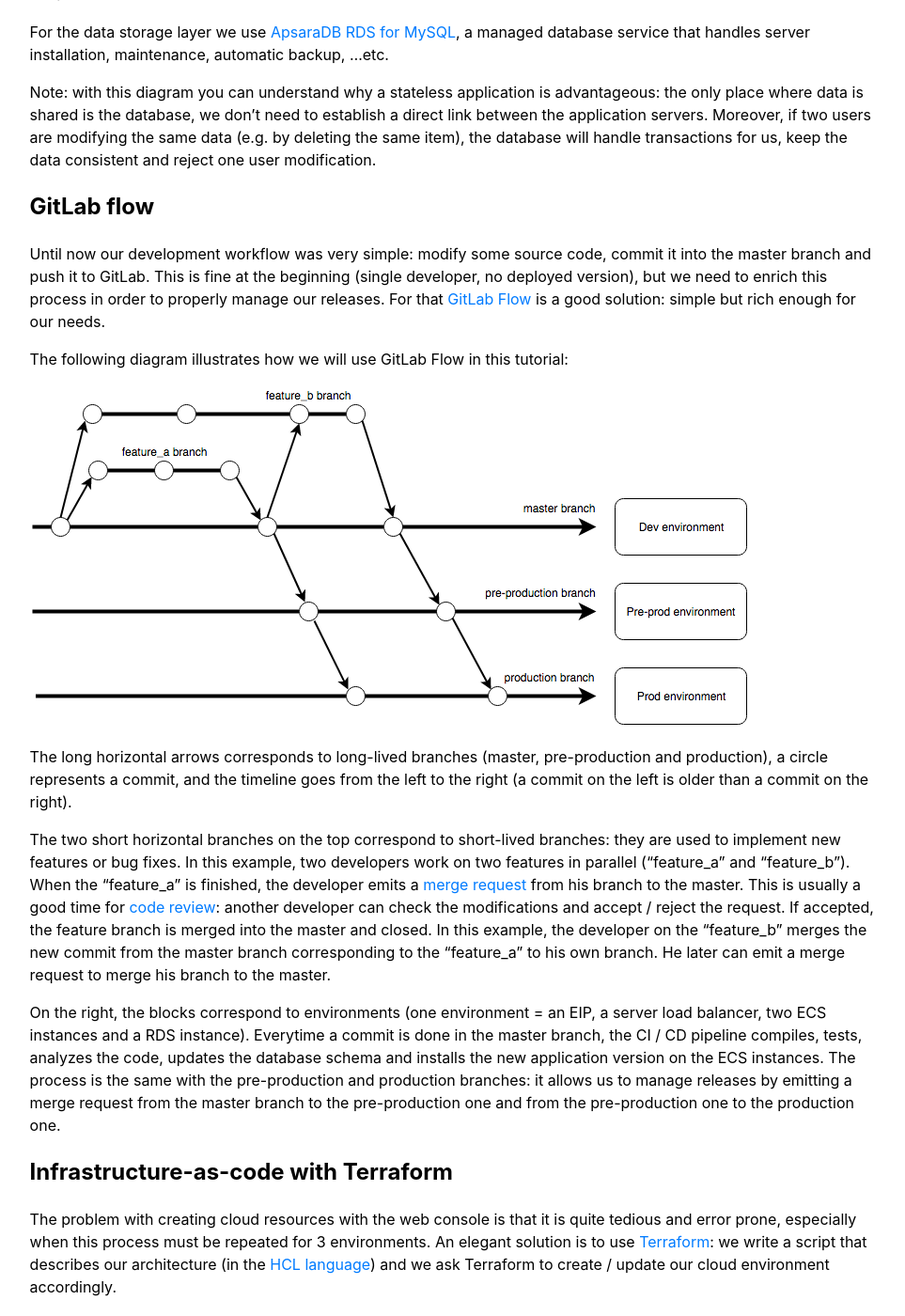
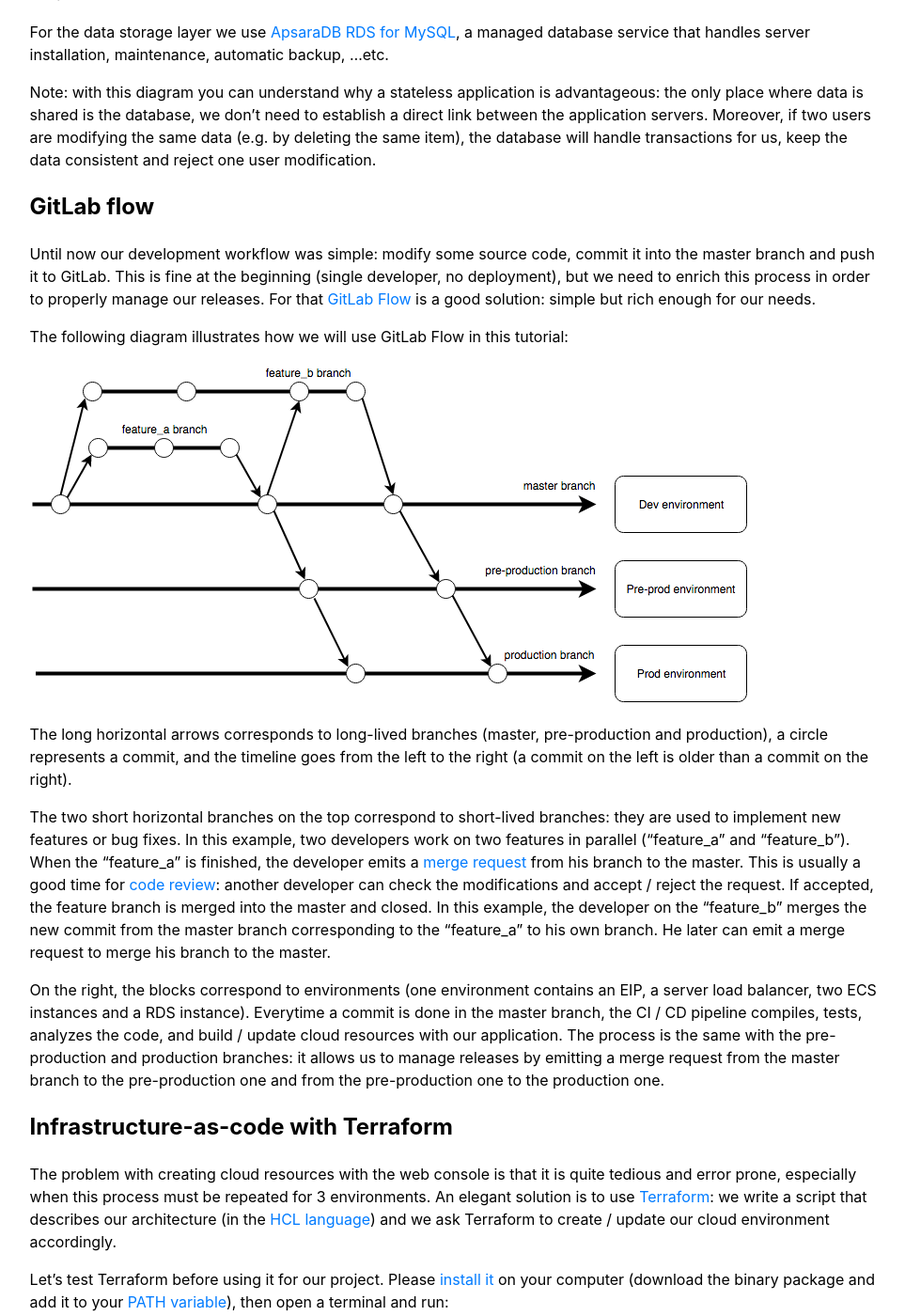
Before and after one commit to alibabacloud-howto/devops, a Jekyll site: the page built from tutorials/devops_for_small_to_medium_web_applications/part_04_continuous_delivery.md, in a window 1280 px wide and 1400 px high, scrolled down 1681 px. Shown: the whole window at 94% size, without its empty margins (266-1229 px from the left). Built offline with Jekyll 4.4.1, drawn with Linux system fonts in a browser that asks for light colours; our own code applies the rules of GitHub Pages for plain Markdown files.

Commit message:
Improve the "GitLab flow" section.

```diff
--- a/tutorials/devops_for_small_to_medium_web_applications/part_04_continuous_delivery.md
+++ b/tutorials/devops_for_small_to_medium_web_applications/part_04_continuous_delivery.md
@@ -55,8 +55,8 @@ are modifying the same data (e.g. by deleting the same item), the database will
 the data consistent and reject one user modification.
 
 ## GitLab flow
-Until now our development workflow was very simple: modify some source code, commit it into the master branch and push
-it to GitLab. This is fine at the beginning (single developer, no deployed version), but we need to enrich this process
+Until now our development workflow was simple: modify some source code, commit it into the master branch and push
+it to GitLab. This is fine at the beginning (single developer, no deployment), but we need to enrich this process
 in order to properly manage our releases. For that [GitLab Flow](https://docs.gitlab.com/ee/workflow/gitlab_flow.html)
 is a good solution: simple but rich enough for our needs.
 
@@ -77,9 +77,9 @@ modifications and accept / reject the request. If accepted, the feature branch i
 In this example, the developer on the "feature_b" merges the new commit from the master branch corresponding to the
 "feature_a" to his own branch. He later can emit a merge request to merge his branch to the master.
 
-On the right, the blocks correspond to environments (one environment = an EIP, a server load balancer, two ECS instances
-and a RDS instance). Everytime a commit is done in the master branch, the CI / CD pipeline compiles, tests, analyzes
-the code, updates the database schema and installs the new application version on the ECS instances. The process is the
+On the right, the blocks correspond to environments (one environment contains an EIP, a server load balancer, two
+ECS instances and a RDS instance). Everytime a commit is done in the master branch, the CI / CD pipeline compiles,
+tests, analyzes the code, and build / update cloud resources with our application. The process is the
 same with the pre-production and production branches: it allows us to manage releases by emitting a merge request
 from the master branch to the pre-production one and from the pre-production one to the production one.
 
```
